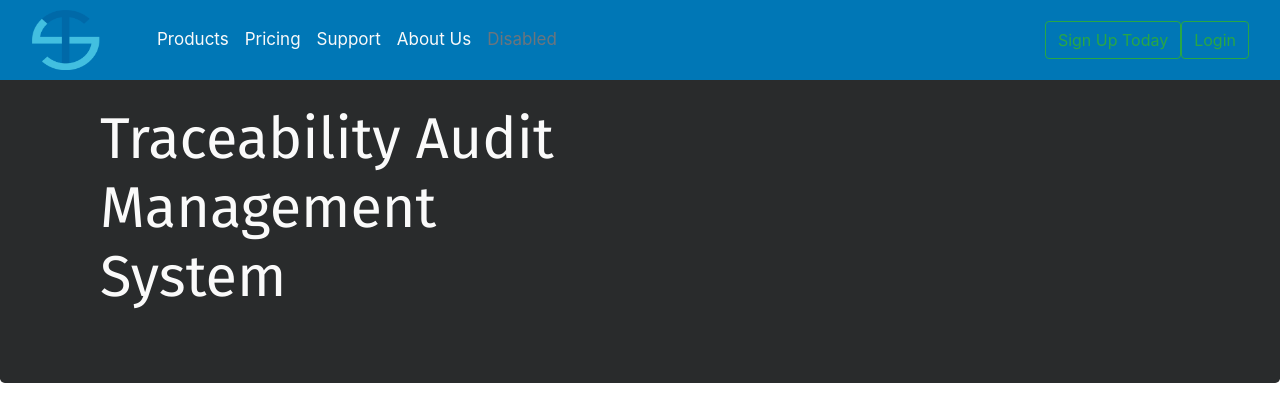
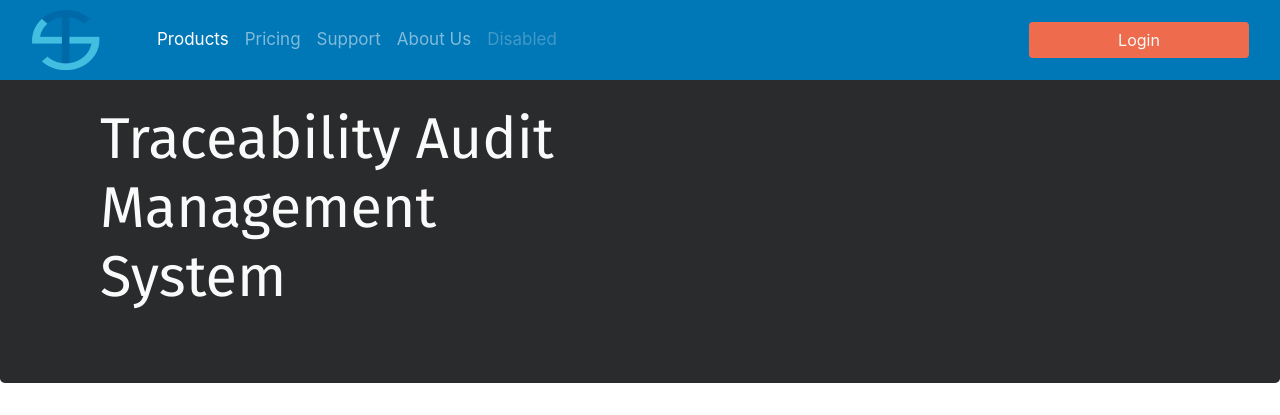
Before and after one commit to tdignan87/TraceSense, a Django app: page / in a window 1280 px wide. Shown: the top 415 px of the page. Run offline with Django 3.2, Linux system fonts and the light colour scheme; some libraries are stand-ins or nearby versions.

Commit message:
removed sign up btn, removed div from login btn also

```diff
--- a/templates/components/navbar.html
+++ b/templates/components/navbar.html
@@ -1,7 +1,7 @@
 {% block navbar %}
 
 
-<nav class="navbar navbar-expand-lg fixed-top main-navbar">
+<nav class="navbar navbar-expand-lg navbar-dark fixed-top main-navbar">
     <a class="navbar-brand" href="#">
         <img width="70px" height="60px" src="/static/images/logo-ts.png">
     </a>
@@ -28,8 +28,7 @@
                     <a class="nav-link disabled" href="#" tabindex="-1" aria-disabled="true">Disabled</a>
                 </li>
             </ul>
-            <button class="btn btn-outline-success my-2 my-sm-0" type="button">Sign Up Today</button>
-            <button class="btn btn-outline-success my-2 my-sm-0" type="button">Login</button>
+            <button class="btn btn my-2 my-sm-0 btn-login" type="button">Login</button>
         </div>
     </div>
 </nav>
```
